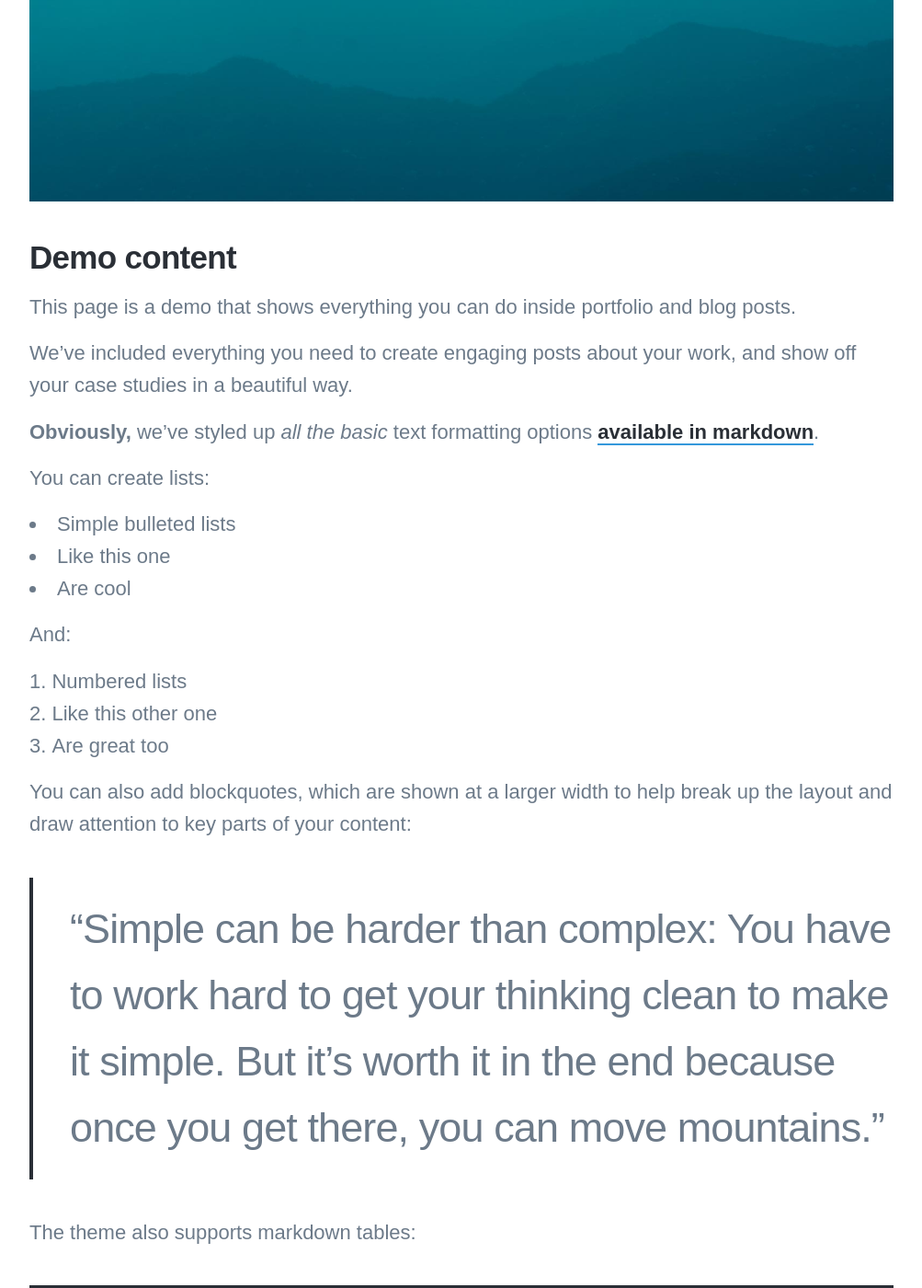
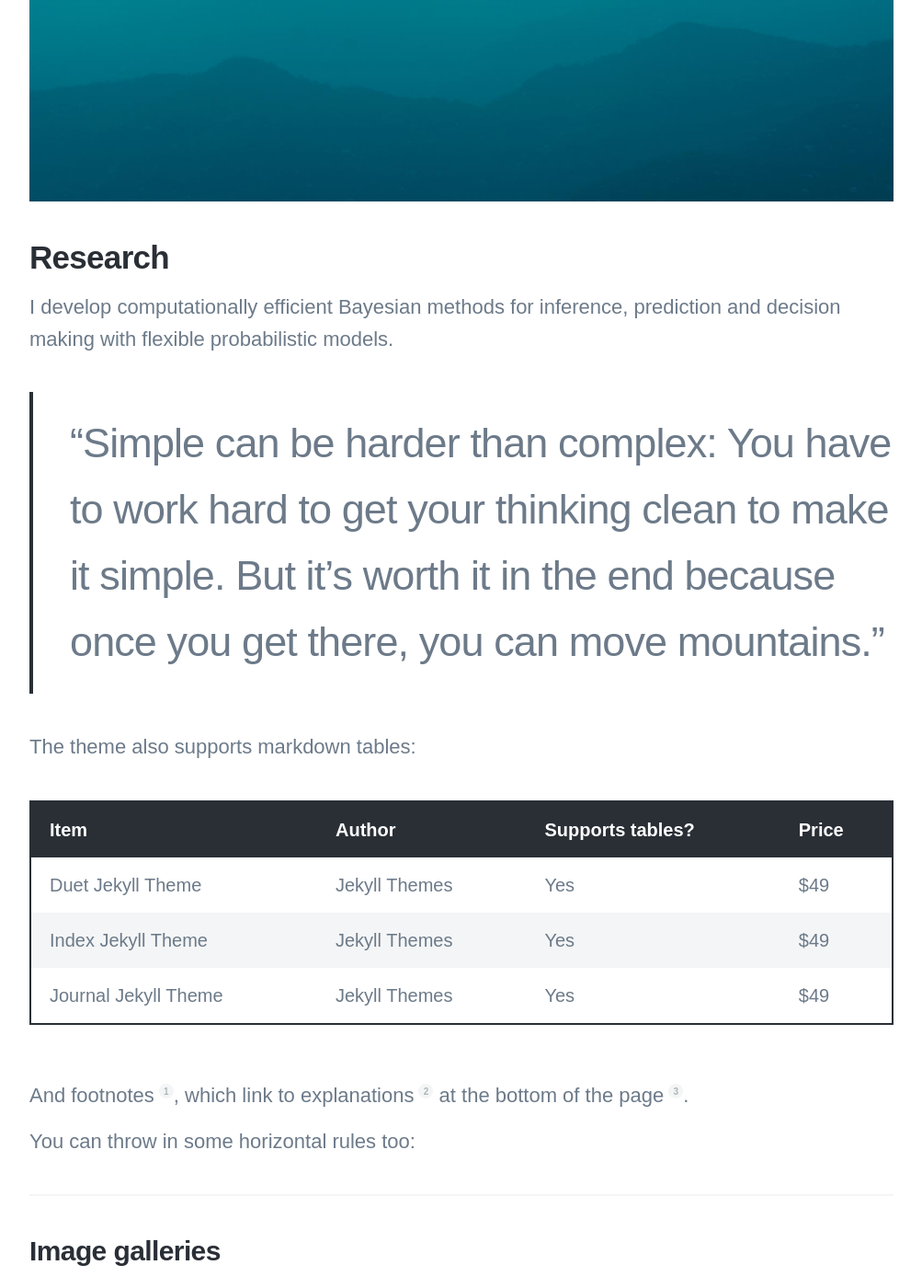
Before and after one commit to mattiasvillani/mattiasvillani.github.io, a Jekyll site: the page built from _projects/2021-11-23-research.md, in a window 1280 px wide and 1400 px high, scrolled down 912 px. Shown: the whole window at 92% size, without its empty margins (138-1141 px from the left). Built offline with Jekyll 4.4.1, drawn with Linux system fonts in a browser that asks for light colours; nearby versions of some CDN libraries; some web fonts are replaced; some of the changed text lies outside the part shown.

Commit message:
adding stuff

```diff
--- a/_projects/2021-11-23-research.md
+++ b/_projects/2021-11-23-research.md
@@ -1,34 +1,16 @@
 ---
 title: 'Research'
-subtitle: 'This is a demo'
-date: 2018-06-30 00:00:00
+subtitle: 'My papers for download'
+date: 2021-11-23 00:00:00
 description: My research papers.
-featured_image: '/images/demo/demo-square.jpg'
+featured_image: '/images/math.jpg'
 ---
 
 ![](/images/demo/demo-landscape.jpg)
 
-## Demo content
+## Research
 
-This page is a demo that shows everything you can do inside portfolio and blog posts.
-
-We've included everything you need to create engaging posts about your work, and show off your case studies in a beautiful way.
-
-**Obviously,** we’ve styled up *all the basic* text formatting options [available in markdown](https://github.com/adam-p/markdown-here/wiki/Markdown-Cheatsheet).
-
-You can create lists:
-
-* Simple bulleted lists
-* Like this one
-* Are cool
-
-And:
-
-1. Numbered lists
-2. Like this other one
-3. Are great too
-
-You can also add blockquotes, which are shown at a larger width to help break up the layout and draw attention to key parts of your content:
+I develop computationally efficient Bayesian methods for inference, prediction and decision making with flexible probabilistic models.
 
 > “Simple can be harder than complex: You have to work hard to get your thinking clean to make it simple. But it’s worth it in the end because once you get there, you can move mountains.”
 
```
Also changed, not shown: images/HermanMattias.jpg (added), images/VillaniPresenting.jpg (added), 1 other file.
